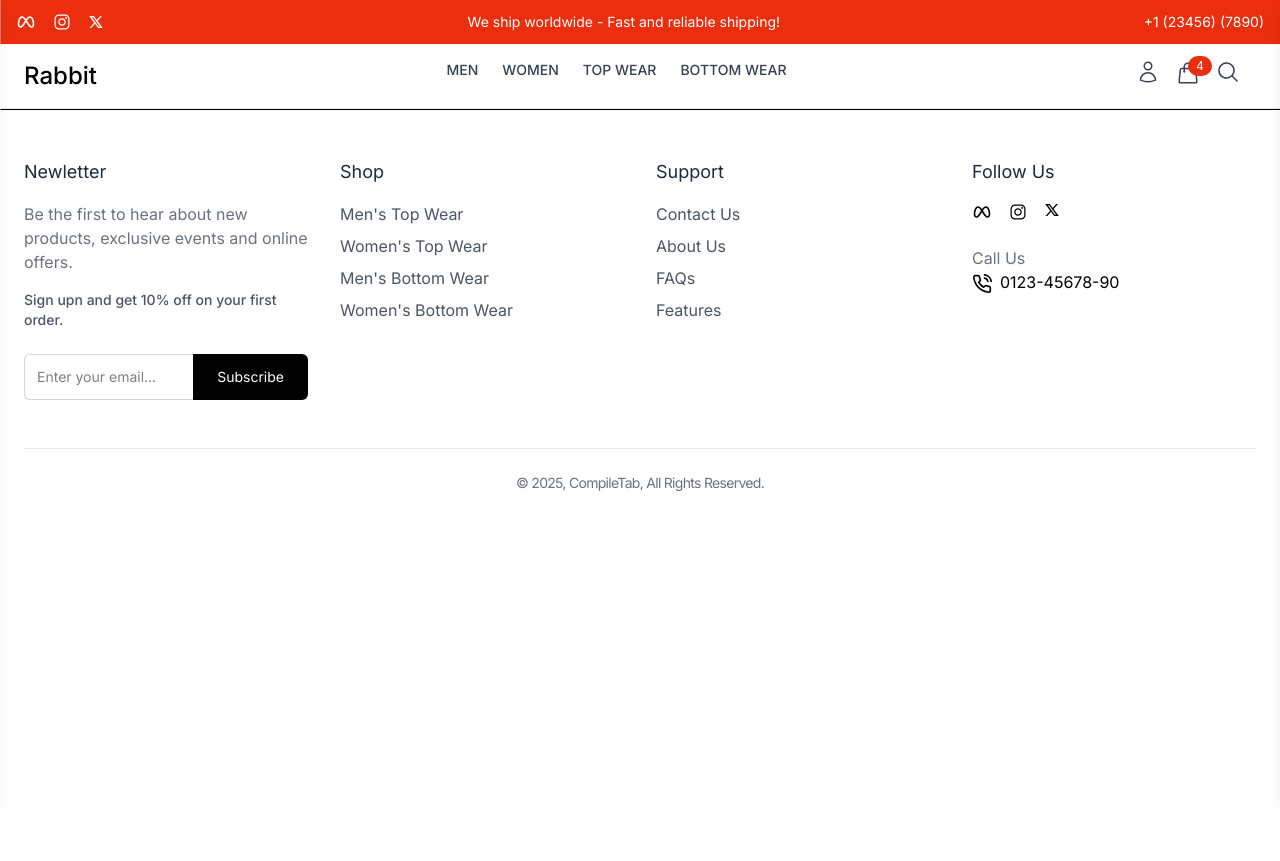
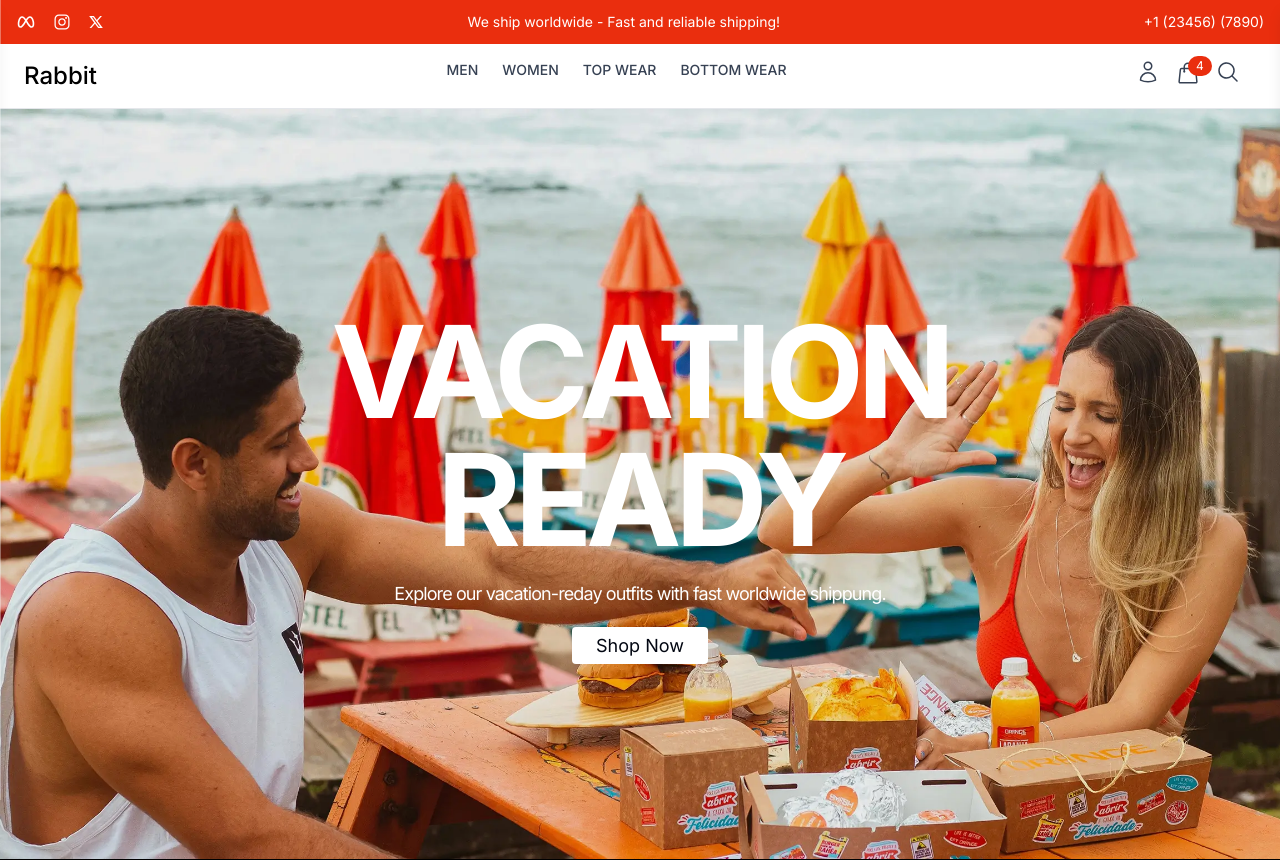
Before and after one commit to rittikgupta07professional-tech/rabbit-ecommerce, a React app in the folder frontend/: page / in a window 1280 px wide. Shown: the top 861 px of the page. Before the commit the page ends 800 px from the top, so only its background shows below. Built offline with nearby package versions, Linux system fonts and the light colour scheme; the HTML template or start-up script is replaced by a standard one.

Commit message:
feat: Hero Section Added

```diff
--- a/frontend/src/App.jsx
+++ b/frontend/src/App.jsx
@@ -1,6 +1,7 @@
 import React from 'react'
 import {BrowserRouter, Route, Routes} from 'react-router-dom'
 import UserLayout from './Components/Layout/UserLayout'
+import Home from './Pages/Home'
 
 const App = () => {
   return (
@@ -8,6 +9,8 @@
    <Routes>
     <Route path='/' element={<UserLayout/>}>
       {/* User Layout */}
+      <Route index element={<Home/>} />
+
     </Route>
     <Route>
        {/* Admin Layout */}
--- /dev/null
+++ b/frontend/src/Components/Layout/Hero.jsx
@@ -0,0 +1,21 @@
+import React from 'react'
+import heroImg from "../../assets/rabbit-hero.webp"
+import { Link } from 'react-router-dom'
+const Hero = () => {
+  return (
+    <section className='relative'>
+       <img src={heroImg} alt="Rabbit" className='w-full h-[400px] md:h-[600px] lg:h-[750px] object-cover' />
+       <div className='absolute inset-0 bg-black/5 flex items-center justify-center'>
+        <div className="text-center text-white p-6">
+            <h1 className='text-4xl md:text-9xl font-bold tracking-tighter uppercase mb-4'>Vacation <br/> Ready</h1>
+            <p className='text-sm tracking-tighter md:text-lg mb-6'>
+                Explore our vacation-reday outfits with fast worldwide shippung.
+            </p>
+            <Link to='' className='bg-white text-gray-950 px-6 py-2 rounded-sm text-lg'>Shop Now</Link>
+        </div>
+       </div>
+    </section>
+  )
+}
+
+export default Hero
--- a/frontend/src/Components/Layout/UserLayout.jsx
+++ b/frontend/src/Components/Layout/UserLayout.jsx
@@ -1,6 +1,7 @@
 import React from 'react'
 import Header from '../Common/Header'
 import Footer from '../Common/Footer'
+import { Outlet } from 'react-router-dom'
 
 const UserLayout = () => {
   return (
@@ -8,6 +9,9 @@
        {/* Header */}
        <Header/>
        {/* Main Content  */}
+       <main>
+        <Outlet/>
+       </main>
        {/* Footer */}
        <Footer/>
     </>
--- /dev/null
+++ b/frontend/src/Pages/Home.jsx
@@ -0,0 +1,12 @@
+import React from 'react'
+import Hero from '../Components/Layout/Hero'
+
+const Home = () => {
+  return (
+    <div>
+        <Hero/>
+    </div>
+  )
+}
+
+export default Home
```
